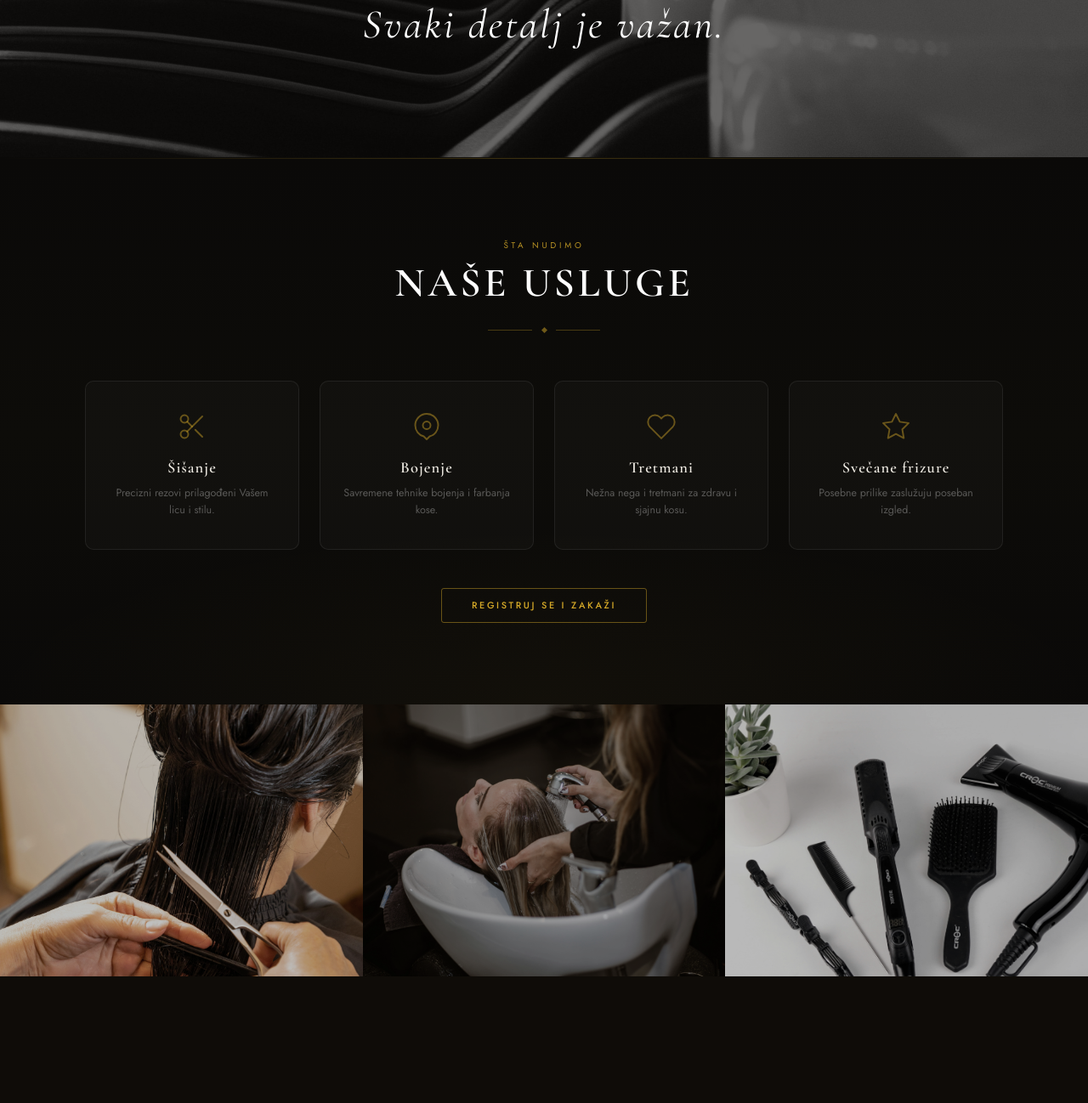
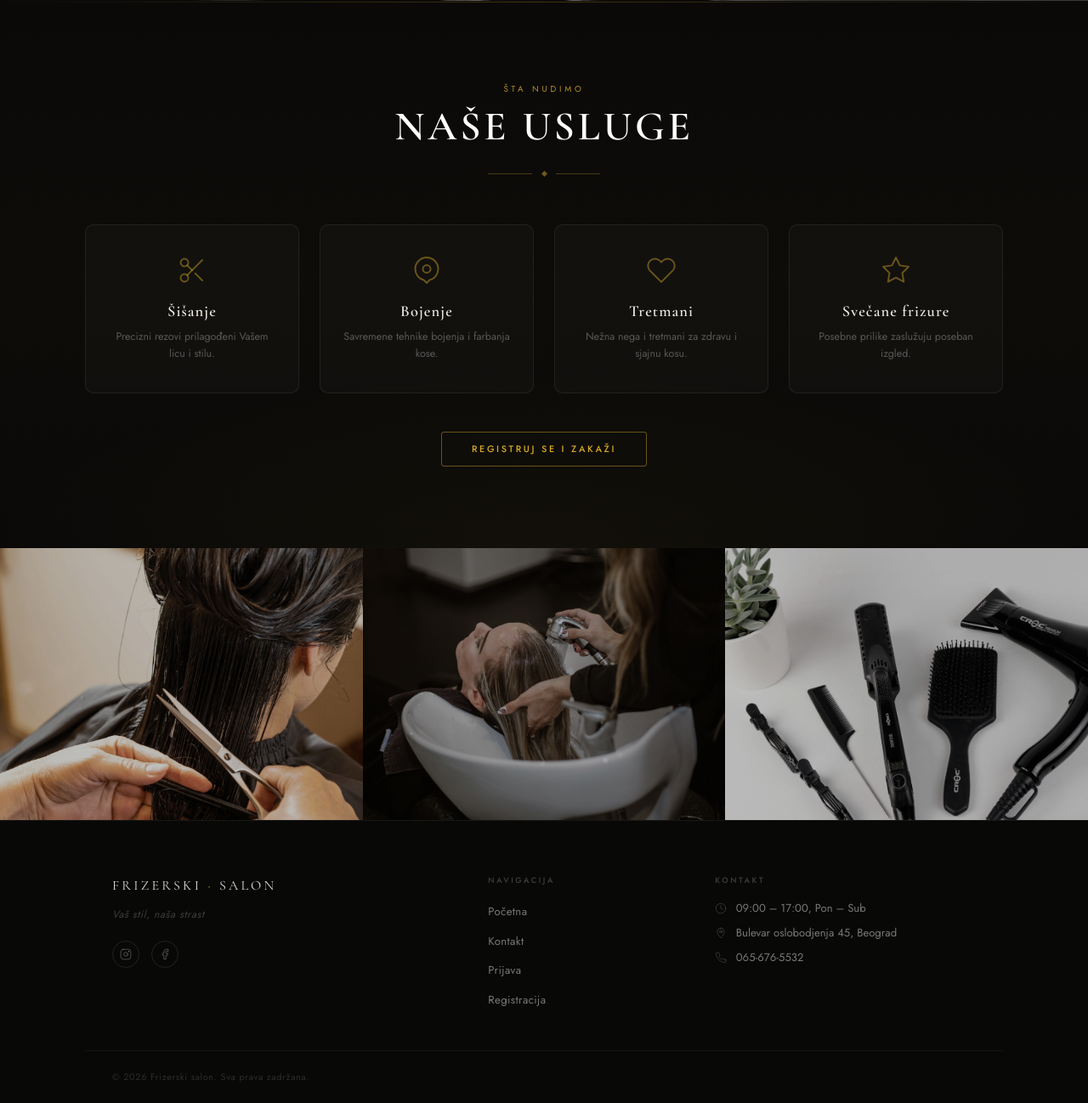
Before and after one commit to jelickatarina/FrizerskiSalonPHP, a PHP site: page / in a window 1280 px wide. Shown: the part 1707-3005 px from the top of the page at 85% size. Before the commit the page ends 2856 px from the top, so only its background shows below. Run offline with PHP 8.4, Linux system fonts and the light colour scheme.

Commit message:
Dodaj footer na sve stranice, ukloni info strip sa početne
- Novi footer.php: brand, navigacija, kontakt info, social, copyright
- Footer dodat na: index, kontakt, prijava, registracija, ternovi
- Info strip uklonjen sa početne (kontakt podaci su sada u footeru)
- Uklonjena zlatna linija razdvajač

https://claude.ai/code/session_01Bm6p7T7mmK9Q4m5FtWhWXi

```diff
--- /dev/null
+++ b/footer.php
@@ -0,0 +1,71 @@
+<?php if(session_status() === PHP_SESSION_NONE) session_start(); ?>
+<footer class="site-footer">
+  <div class="site-footer-inner">
+
+    <div class="sf-brand">
+      <a href="index.php" class="sf-logo">
+        <span>Frizerski</span>
+        <span class="sf-dot">·</span>
+        <span>Salon</span>
+      </a>
+      <p class="sf-tagline">Vaš stil, naša strast</p>
+      <div class="sf-social">
+        <a href="#" class="sf-social-link" aria-label="Instagram">
+          <svg viewBox="0 0 24 24" fill="none" stroke="currentColor" stroke-width="1.5" stroke-linecap="round" stroke-linejoin="round">
+            <rect x="2" y="2" width="20" height="20" rx="5"/><circle cx="12" cy="12" r="4"/><circle cx="17.5" cy="6.5" r="0.5" fill="currentColor"/>
+          </svg>
+        </a>
+        <a href="#" class="sf-social-link" aria-label="Facebook">
+          <svg viewBox="0 0 24 24" fill="none" stroke="currentColor" stroke-width="1.5" stroke-linecap="round" stroke-linejoin="round">
+            <path d="M18 2h-3a5 5 0 00-5 5v3H7v4h3v8h4v-8h3l1-4h-4V7a1 1 0 011-1h3z"/>
+          </svg>
+        </a>
+      </div>
+    </div>
+
+    <div class="sf-col">
+      <h4 class="sf-col-title">Navigacija</h4>
+      <ul class="sf-links">
+        <li><a href="index.php">Početna</a></li>
+        <li><a href="kontakt.php">Kontakt</a></li>
+        <?php if(isset($_SESSION['korisnik'])): ?>
+        <li><a href="ternovi.php">Zakaži termin</a></li>
+        <li><a href="termini.php">Moji termini</a></li>
+        <li><a href="odjava.php">Odjava</a></li>
+        <?php else: ?>
+        <li><a href="prijava.php">Prijava</a></li>
+        <li><a href="registracija.php">Registracija</a></li>
+        <?php endif; ?>
+      </ul>
+    </div>
+
+    <div class="sf-col">
+      <h4 class="sf-col-title">Kontakt</h4>
+      <ul class="sf-links sf-contact">
+        <li>
+          <svg viewBox="0 0 24 24" fill="none" stroke="currentColor" stroke-width="1.4" stroke-linecap="round" stroke-linejoin="round">
+            <circle cx="12" cy="12" r="10"/><polyline points="12 6 12 12 16 14"/>
+          </svg>
+          <span>09:00 – 17:00, Pon – Sub</span>
+        </li>
+        <li>
+          <svg viewBox="0 0 24 24" fill="none" stroke="currentColor" stroke-width="1.4" stroke-linecap="round" stroke-linejoin="round">
+            <path d="M12 2C8.13 2 5 5.13 5 9c0 5.25 7 13 7 13s7-7.75 7-13c0-3.87-3.13-7-7-7z"/><circle cx="12" cy="9" r="2.5"/>
+          </svg>
+          <span>Bulevar oslobodjenja 45, Beograd</span>
+        </li>
+        <li>
+          <svg viewBox="0 0 24 24" fill="none" stroke="currentColor" stroke-width="1.4" stroke-linecap="round" stroke-linejoin="round">
+            <path d="M22 16.92v3a2 2 0 01-2.18 2 19.79 19.79 0 01-8.63-3.07 19.5 19.5 0 01-6-6 19.79 19.79 0 01-3.07-8.67A2 2 0 014.11 2h3a2 2 0 012 1.72c.127.96.361 1.903.7 2.81a2 2 0 01-.45 2.11L8.09 9.91a16 16 0 006 6l1.27-1.27a2 2 0 012.11-.45c.907.339 1.85.573 2.81.7A2 2 0 0122 16.92z"/>
+          </svg>
+          <span>065-676-5532</span>
+        </li>
+      </ul>
+    </div>
+
+  </div>
+
+  <div class="sf-bottom">
+    <span>© <?= date('Y') ?> Frizerski salon. Sva prava zadržana.</span>
+  </div>
+</footer>
--- a/kontakt.php
+++ b/kontakt.php
@@ -203,6 +203,7 @@
   </div>
 </div>
 
+<?php include 'footer.php'; ?>
 <script src="bootstrap-5.3.3-dist/js/bootstrap.bundle.min.js"></script>
 <script>
   const nav = document.querySelector('.kn-nav');
--- a/mojstil.css
+++ b/mojstil.css
@@ -1187,3 +1187,124 @@ select:focus, input:focus {
     color: #f0ece4;
     border-color: #f0ece4;
 }
+
+/* ── Footer ───────────────────────────────────────── */
+.site-footer {
+    background: #080807;
+    border-top: 1px solid rgba(255,255,255,0.06);
+    font-family: 'Jost', sans-serif;
+}
+
+.site-footer-inner {
+    max-width: 1080px;
+    margin: 0 auto;
+    padding: 4rem 2rem 3rem;
+    display: grid;
+    grid-template-columns: 1.8fr 1fr 1.4fr;
+    gap: 3rem;
+}
+
+.sf-brand { display: flex; flex-direction: column; gap: 0.6rem; }
+
+.sf-logo {
+    display: inline-flex;
+    align-items: center;
+    gap: 0.45rem;
+    text-decoration: none;
+    font-family: 'Cormorant Garamond', Georgia, serif;
+    font-size: 1rem;
+    font-weight: 400;
+    color: rgba(255,255,255,0.85);
+    text-transform: uppercase;
+    letter-spacing: 0.2em;
+}
+
+.sf-dot { color: #d4a828; }
+
+.sf-tagline {
+    font-size: 0.75rem;
+    color: rgba(255,255,255,0.22);
+    letter-spacing: 0.06em;
+    font-style: italic;
+    margin: 0.2rem 0 0.8rem;
+    padding: 0;
+    text-align: left;
+}
+
+.sf-social {
+    display: flex;
+    gap: 0.9rem;
+}
+
+.sf-social-link {
+    width: 32px;
+    height: 32px;
+    display: flex;
+    align-items: center;
+    justify-content: center;
+    border: 1px solid rgba(255,255,255,0.1);
+    border-radius: 50%;
+    color: rgba(255,255,255,0.3);
+    transition: border-color 0.2s, color 0.2s;
+    text-decoration: none;
+}
+.sf-social-link svg { width: 14px; height: 14px; }
+.sf-social-link:hover { border-color: rgba(212,168,40,0.45); color: #d4a828; }
+
+.sf-col-title {
+    font-family: 'Jost', sans-serif;
+    font-size: 0.58rem;
+    letter-spacing: 0.28em;
+    text-transform: uppercase;
+    color: rgba(255,255,255,0.22);
+    margin: 0 0 1.2rem;
+    font-weight: 500;
+}
+
+.sf-links {
+    list-style: none;
+    margin: 0;
+    padding: 0;
+    display: flex;
+    flex-direction: column;
+    gap: 0.65rem;
+}
+
+.sf-links li a {
+    font-size: 0.82rem;
+    color: rgba(255,255,255,0.45);
+    text-decoration: none;
+    letter-spacing: 0.03em;
+    transition: color 0.2s;
+}
+.sf-links li a:hover { color: rgba(255,255,255,0.85); }
+
+.sf-contact li {
+    display: flex;
+    align-items: flex-start;
+    gap: 0.65rem;
+    font-size: 0.82rem;
+    color: rgba(255,255,255,0.45);
+}
+.sf-contact li svg { width: 14px; height: 14px; flex-shrink: 0; margin-top: 2px; color: rgba(255,255,255,0.2); }
+.sf-contact li span { line-height: 1.4; }
+
+.sf-bottom {
+    border-top: 1px solid rgba(255,255,255,0.05);
+    padding: 1.4rem 2rem;
+    max-width: 1080px;
+    margin: 0 auto;
+    font-size: 0.68rem;
+    color: rgba(255,255,255,0.15);
+    letter-spacing: 0.06em;
+}
+
+@media (max-width: 768px) {
+    .site-footer-inner { grid-template-columns: 1fr 1fr; gap: 2.5rem; }
+    .sf-brand { grid-column: 1 / -1; }
+}
+
+@media (max-width: 480px) {
+    .site-footer-inner { grid-template-columns: 1fr; padding: 3rem 1.5rem 2rem; }
+    .sf-bottom { padding: 1.2rem 1.5rem; }
+}
--- a/prijava.php
+++ b/prijava.php
@@ -87,6 +87,7 @@
   </div>
 </div>
 
+<?php include 'footer.php'; ?>
 <script src="bootstrap-5.3.3-dist/js/bootstrap.bundle.min.js"></script>
 <script>
   const nav = document.querySelector('.kn-nav');
--- a/registracija.php
+++ b/registracija.php
@@ -137,6 +137,7 @@
   </div>
 </div>
 
+<?php include 'footer.php'; ?>
 <script src="bootstrap-5.3.3-dist/js/bootstrap.bundle.min.js"></script>
 <script>
   const nav = document.querySelector('.kn-nav');
--- a/ternovi.php
+++ b/ternovi.php
@@ -216,6 +216,7 @@
   </div>
 </div>
 
+<?php include 'footer.php'; ?>
 <script src="bootstrap-5.3.3-dist/js/bootstrap.bundle.min.js"></script>
 <script>
   const nav = document.querySelector('.kn-nav');
```
Also changed, not shown: index.php (+1 -38 lines).
